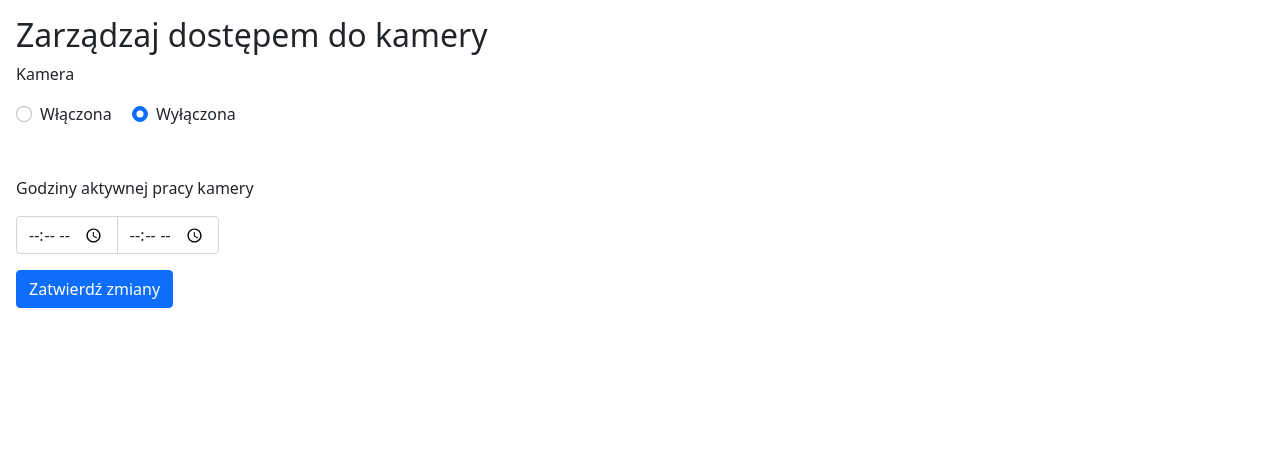
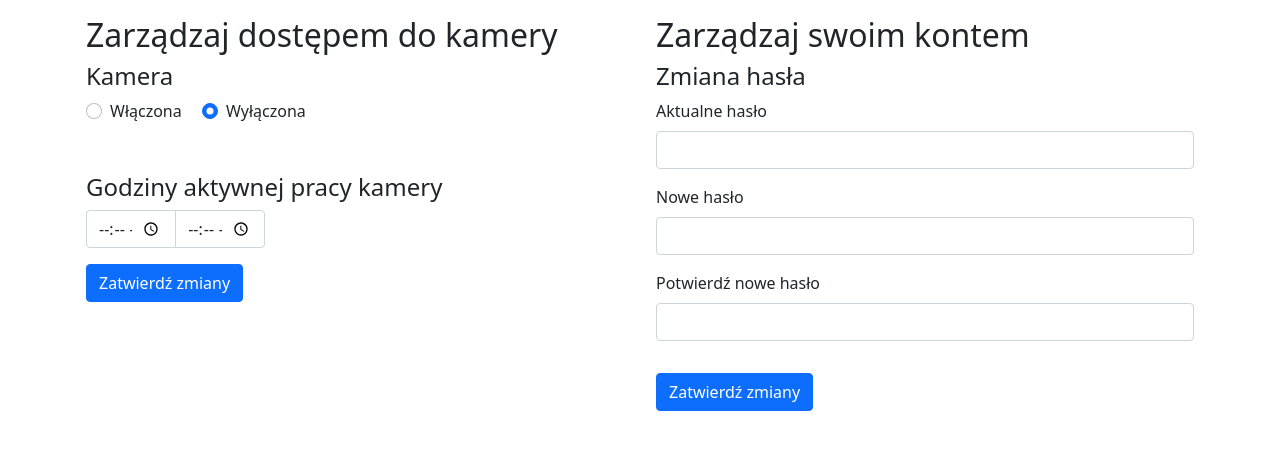
Before and after one commit to ang33l/CCTV_Online, a CodeIgniter app: page /cctv/admin/settings in a window 1280 px wide. Shown: the part 56-506 px from the top of the page. Run offline with CodeIgniter, Linux system fonts and the light colour scheme; the visitor is signed in with stand-in values (Sample User, id 1); some libraries are stand-ins or nearby versions.

Commit message:
zmiany wygladu lekkie, dodanie wygladu zmiany hasla

```diff
--- a/backend/application/views/adminView.php
+++ b/backend/application/views/adminView.php
@@ -16,7 +16,7 @@ $camera_status = false;
           </div>
         </div>
     </nav>
-<div class="container-fluid">
+<div class="container">
         <div class="row">
             <div class="col-md-6">
                 <div class="m-3" style="height: 30rem; width: 40rem; background-color:gray;">
--- a/backend/application/views/settingsView.php
+++ b/backend/application/views/settingsView.php
@@ -15,12 +15,12 @@ defined('BASEPATH') OR exit('No direct script access allowed');
           </div>
         </div>
     </nav>
-    <div class="container-fluid">
+    <div class="container">
         <div class="row">
             <div class="col-md-6 p-3">
                 <h2>Zarządzaj dostępem do kamery</h2>
                 <div class="form-group">
-                    <p>Kamera</p>
+                    <h4>Kamera</h4>
                     <div class="form-check form-check-inline">
                         <input class="form-check-input" type="radio" name="cam_status" id="cam_on" value="1">
                         <label class="form-check-label" for="cam_on">Włączona</label>
@@ -31,7 +31,7 @@ defined('BASEPATH') OR exit('No direct script access allowed');
                       </div>
                 </div>
                 <div class="form-group mt-5">
-                    <p>Godziny aktywnej pracy kamery</p>
+                    <h4>Godziny aktywnej pracy kamery</h4>
                     <div class="form-group col-sm-4">
                         <div class='input-group date'>
                            <input type='time' class="form-control" />
@@ -47,5 +47,28 @@ defined('BASEPATH') OR exit('No direct script access allowed');
                 </div>
                 <button class="btn btn-primary mt-3">Zatwierdź zmiany</button>
             </div>
+            <div class="col-md-6 p-3">
+                <h2>Zarządzaj swoim kontem</h2>
+                <div class="form-group">
+                    <h4>Zmiana hasła</h4>
+                    <form method="post" action="<?=base_url()?>login/verifyLogin">
+                                    <div class="mb-3">
+                                      <label for="Login" class="form-label">Aktualne hasło</label>
+                                      <input name="login" type="text" class="form-control" id="Login">
+                                    </div>
+                                    <div class="mb-3">
+                                      <label for="Password" class="form-label">Nowe hasło</label>
+                                      <input name="pass" type="password" class="form-control" id="Password">
+                                    </div>
+                                    <div class="mb-3">
+                                      <label for="Password" class="form-label">Potwierdź nowe hasło</label>
+                                      <input name="pass" type="password" class="form-control" id="Password">
+                                    </div>
+                                    <button class="btn btn-primary mt-3">Zatwierdź zmiany</button>
+                                  </form>
+
+                </div>
+
+            </div>
         </div>
     </div>
```
